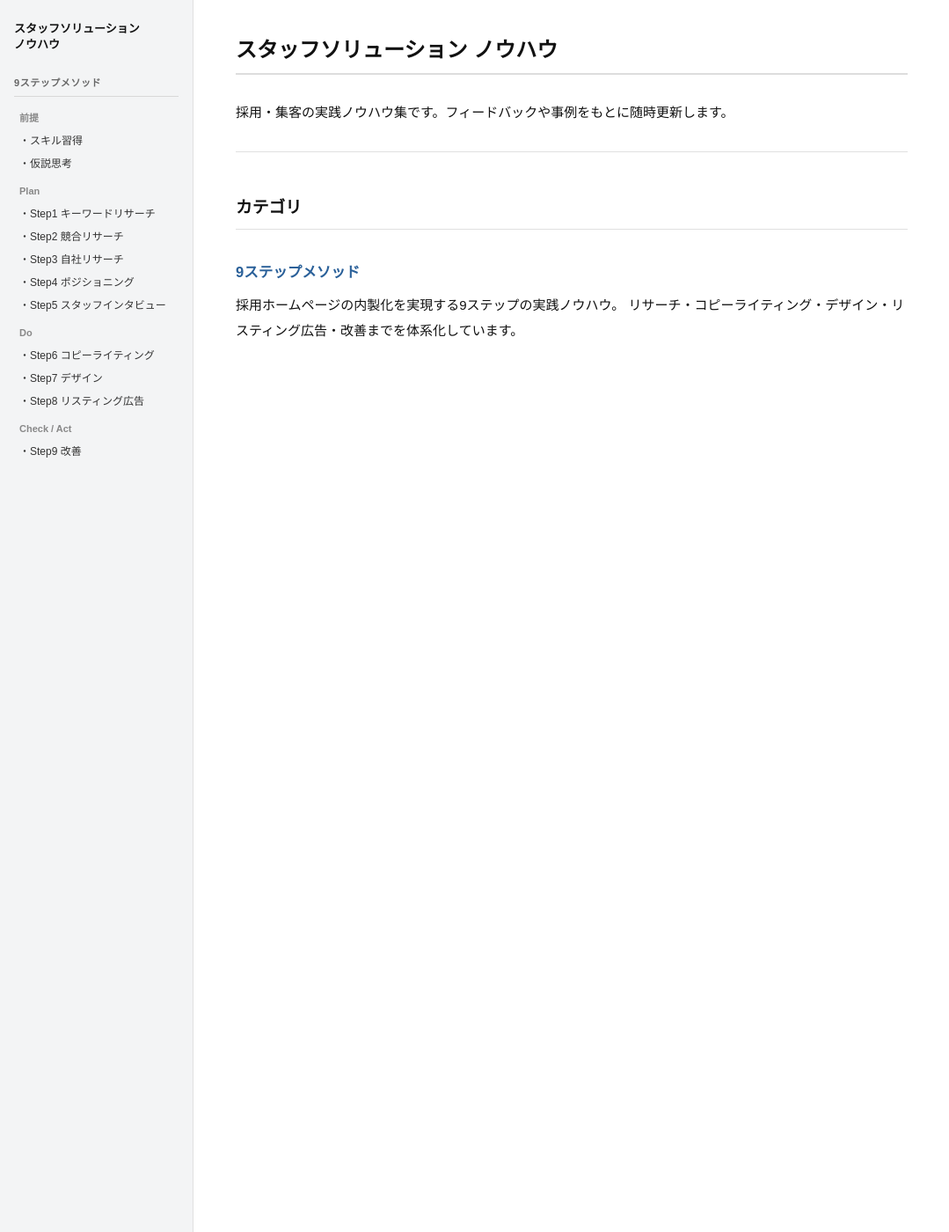
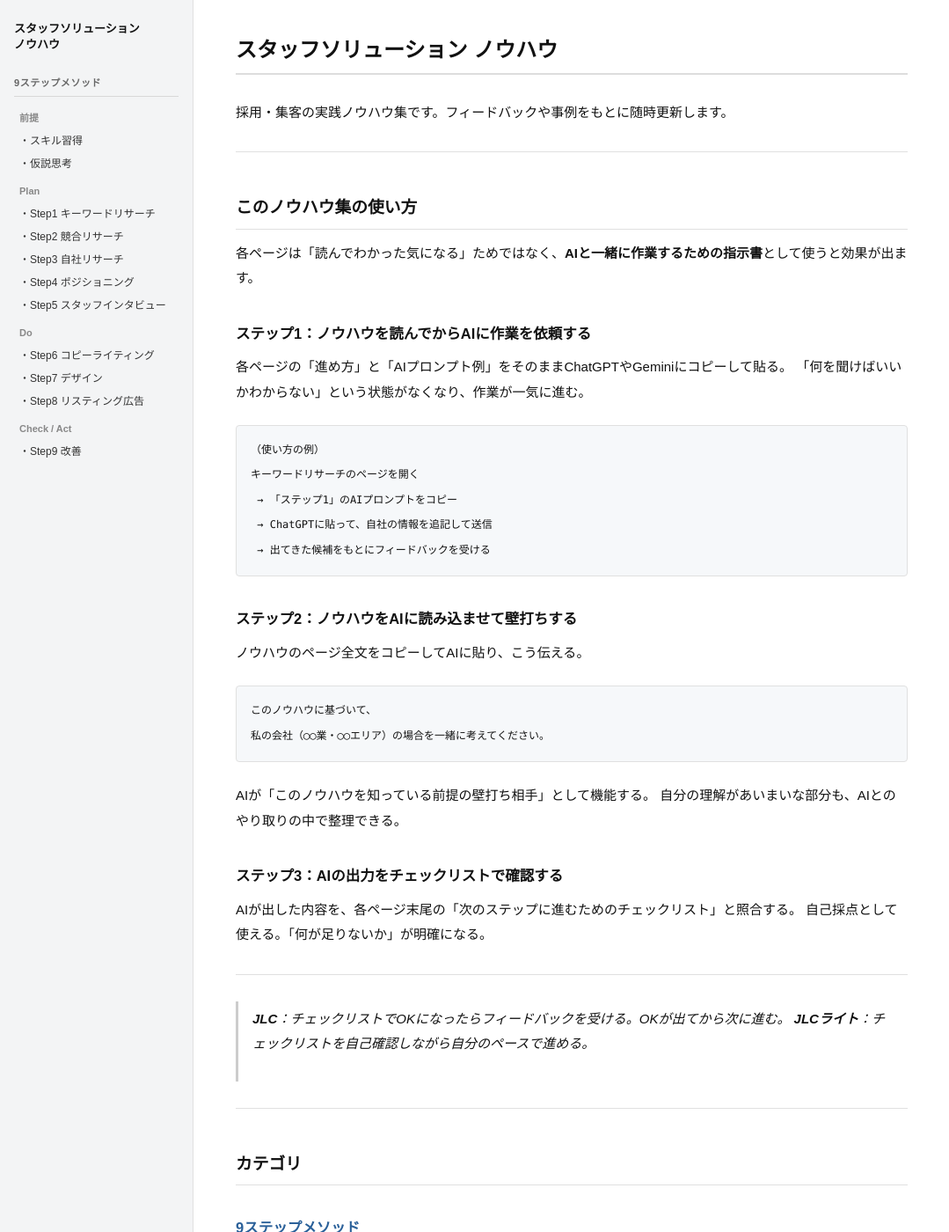
Before and after one commit to staffsolution/staffsolution-knowhow, a Jekyll site: the page built from index.md, in a window 1280 px wide and 1400 px high. Shown: the whole window at 88% size, without its empty margins (0-1079 px from the left). Built offline with Jekyll 4.4.1, drawn with Linux system fonts in a browser that asks for light colours; our own code applies the rules of GitHub Pages for plain Markdown files.

Commit message:
トップページにAI活用ガイドを追加
Made-with: Cursor

````diff
--- a/index.md
+++ b/index.md
@@ -8,6 +8,47 @@ layout: default
 
 ---
 
+## このノウハウ集の使い方
+
+各ページは「読んでわかった気になる」ためではなく、**AIと一緒に作業するための指示書**として使うと効果が出ます。
+
+### ステップ1：ノウハウを読んでからAIに作業を依頼する
+
+各ページの「進め方」と「AIプロンプト例」をそのままChatGPTやGeminiにコピーして貼る。
+「何を聞けばいいかわからない」という状態がなくなり、作業が一気に進む。
+
+```
+（使い方の例）
+キーワードリサーチのページを開く
+ → 「ステップ1」のAIプロンプトをコピー
+ → ChatGPTに貼って、自社の情報を追記して送信
+ → 出てきた候補をもとにフィードバックを受ける
+```
+
+### ステップ2：ノウハウをAIに読み込ませて壁打ちする
+
+ノウハウのページ全文をコピーしてAIに貼り、こう伝える。
+
+```
+このノウハウに基づいて、
+私の会社（◯◯業・◯◯エリア）の場合を一緒に考えてください。
+```
+
+AIが「このノウハウを知っている前提の壁打ち相手」として機能する。
+自分の理解があいまいな部分も、AIとのやり取りの中で整理できる。
+
+### ステップ3：AIの出力をチェックリストで確認する
+
+AIが出した内容を、各ページ末尾の「次のステップに進むためのチェックリスト」と照合する。
+自己採点として使える。「何が足りないか」が明確になる。
+
+---
+
+> **JLC**：チェックリストでOKになったらフィードバックを受ける。OKが出てから次に進む。
+> **JLCライト**：チェックリストを自己確認しながら自分のペースで進める。
+
+---
+
 ## カテゴリ
 
 ### [9ステップメソッド](9ステップメソッド/)
````
